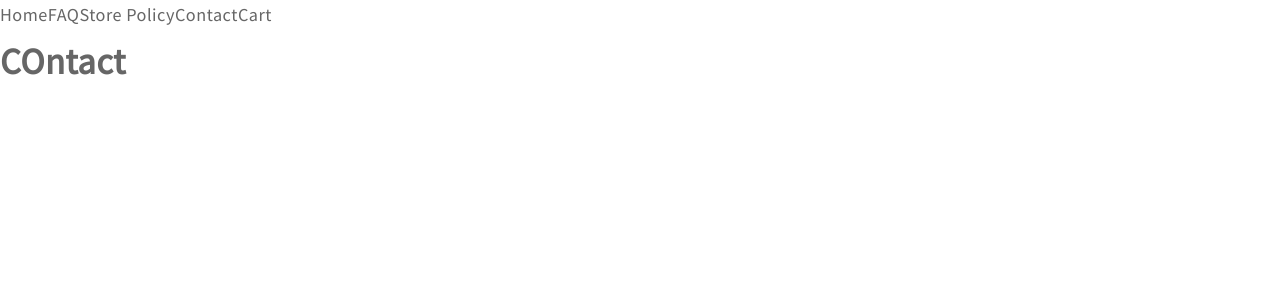
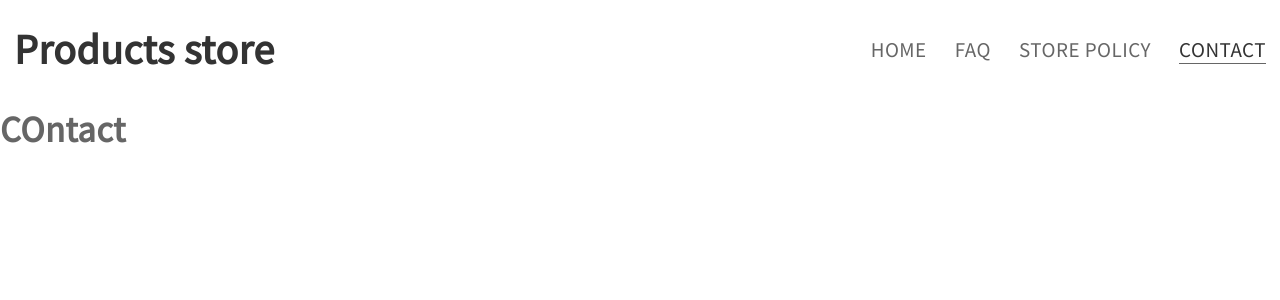
Before and after one commit to SergiuszPu/Online-Shop, a React (Create React App) app in the folder client/: page /contact in a window 1280 px wide. Shown: the top 300 px of the page. Built offline with nearby package versions, Linux system fonts and the light colour scheme.

Commit message:
add Logo and change Navbar

```diff
--- a/client/package.json
+++ b/client/package.json
@@ -3,6 +3,10 @@
   "version": "0.1.0",
   "private": true,
   "dependencies": {
+    "@fortawesome/fontawesome-free": "^5.15.1",
+    "@fortawesome/fontawesome-svg-core": "^1.2.32",
+    "@fortawesome/free-solid-svg-icons": "^5.15.1",
+    "@fortawesome/react-fontawesome": "^0.1.11",
     "@testing-library/jest-dom": "^4.2.4",
     "@testing-library/react": "^9.3.2",
     "@testing-library/user-event": "^7.1.2",
--- a/client/src/components/common/Logo/Logo.js
+++ b/client/src/components/common/Logo/Logo.js
@@ -1,9 +1,12 @@
 import React from 'react'
+import { Link } from 'react-router-dom';
 
 import './Logo.scss';
 
-const Logo = ({ links, location }) => (
-  <h1 className="logo">Blog.app</h1>
+const Logo = () => (
+  <Link className="logo" to ="/">
+  	<h1>Products store</h1>
+  </Link>
 );
 
 export default Logo;
--- a/client/src/components/common/Logo/Logo.scss
+++ b/client/src/components/common/Logo/Logo.scss
@@ -2,7 +2,7 @@
 
 .logo {
   font-weight: bold;
-  font-size: $base-size * 2;
+  font-size: $base-size * 1.5;
   color: $color-text;
   margin: $base-size;
 }
--- a/client/src/components/features/NavBar/NavBar.js
+++ b/client/src/components/features/NavBar/NavBar.js
@@ -1,16 +1,29 @@
 import React from 'react';
 import { Link } from 'react-router-dom';
+import Logo from '../../common/Logo/Logo';
+import MainMenu from '../../layout/MainMenu/MainMenu';
+import { FontAwesomeIcon } from '@fortawesome/react-fontawesome';
+import { faShoppingBag } from '@fortawesome/free-solid-svg-icons';
+import './NavBar.scss';
 
 class NavBar extends React.Component {
+  state = {
+    links: [
+      { path: '/', title: 'Home' },
+      { path: '/faq', title: 'FAQ' },
+      { path: '/storepolicy', title: 'Store Policy' },
+      { path: '/contact', title: 'Contact' },
+    ]
+  }
+  render() {
+    const { links } = this.state;
 
-  render() {
     return (
-      <div>
-        <Link to='/'>Home</Link>
-        <Link to='/faq'>FAQ</Link>
-        <Link to='/storepolicy'>Store Policy</Link>
-        <Link to='/contact'>Contact</Link>
-        <Link to='/cart'>Cart</Link>
+      <div className='navbar'>
+        <Logo />
+        <MainMenu links={links}>
+          <Link  to="/cart"><FontAwesomeIcon icon={faShoppingBag} size="2x"/></Link>
+        </MainMenu>
       </div>
     );
   }
--- /dev/null
+++ b/client/src/components/features/NavBar/NavBar.scss
@@ -0,0 +1,6 @@
+.navbar {
+	display: flex;
+	justify-content: space-between;
+	align-items: center;
+	flex-wrap: wrap;
+}
--- /dev/null
+++ b/client/src/components/layout/MainMenu/MainMenu.js
@@ -0,0 +1,24 @@
+import React from 'react';
+import PropTypes from 'prop-types';
+import { Link } from 'react-router-dom';
+import { withRouter } from 'react-router-dom';
+import './MainMenu.scss';
+
+const MainMenu = ({ links, location }) => (
+  <ul className="main-menu">
+    { links.map((link, index) =>
+      <li key={index}>
+        <Link className={(location.pathname === link.path && 'active') || ''} to={link.path}>{link.title}</Link>
+      </li>
+    )}
+  </ul>
+);
+
+MainMenu.propTypes = {
+  links: PropTypes.arrayOf(PropTypes.shape({
+    path: PropTypes.string.isRequired,
+    title: PropTypes.string.isRequired,
+  })),
+};
+
+export default withRouter(props => <MainMenu {...props}/>);
--- /dev/null
+++ b/client/src/components/layout/MainMenu/MainMenu.scss
@@ -0,0 +1,15 @@
+@import '../../../styles/settings.scss';
+
+.main-menu {
+	display: flex;
+  flex-wrap: wrap;
+  list-style-type: none;
+  padding: 0;
+  font-size: $base-size * 1.5;
+  text-transform: uppercase;
+
+  li {
+    margin: 0 $base-size;
+  }
+
+}
```
Also changed, not shown: 1 other file (tests, documents, lock files or other folders).
